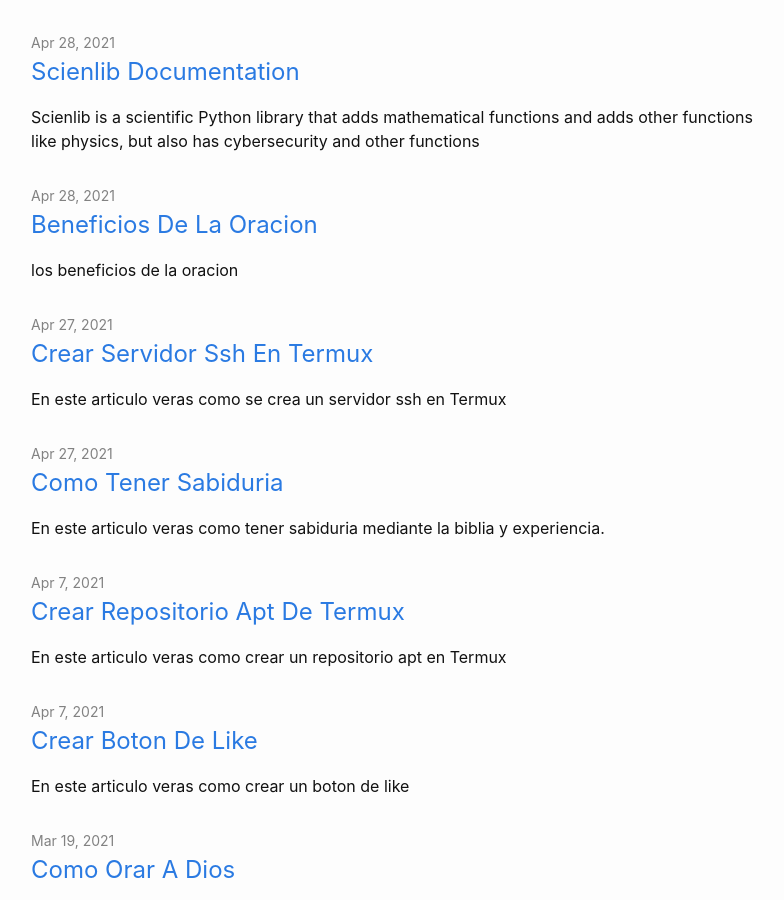
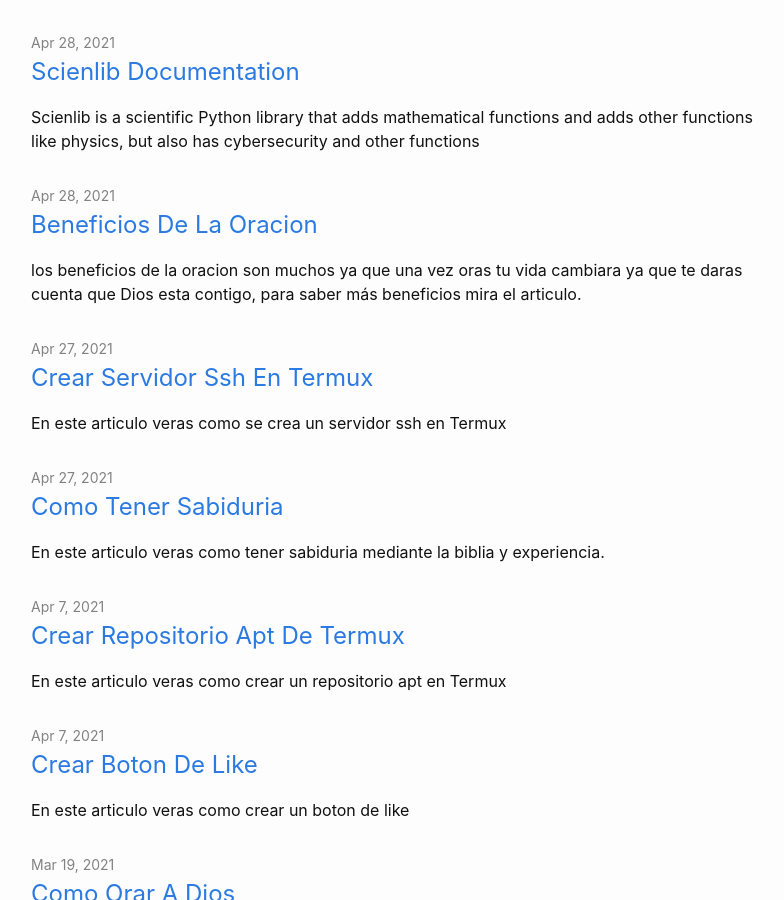
Before and after one commit to dylanmeca/dylanmeca.github.io, a Jekyll site: the page built from index.md, in a window 1280 px wide and 900 px high, scrolled down 1103 px. Shown: the whole window, without its empty margins (239-1023 px from the left). Built offline with Jekyll 4.4.1, drawn with Linux system fonts in a browser that asks for light colours.

Commit message:
Update 2021-04-28-Beneficios-de-la-oracion.md

```diff
--- a/_posts/2021-04-28-Beneficios-de-la-oracion.md
+++ b/_posts/2021-04-28-Beneficios-de-la-oracion.md
@@ -1,6 +1,6 @@
 ---
 layout: post1
-description: los beneficios de la oracion
+description: los beneficios de la oracion son muchos ya que una vez oras tu vida cambiara ya que te daras cuenta que Dios esta contigo, para saber más beneficios mira el articulo.
 keywords:
   - Dios
   - beneficios de la oracion
```
